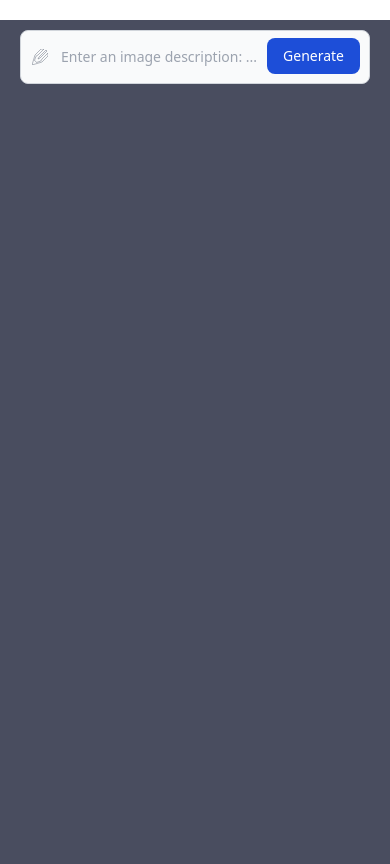
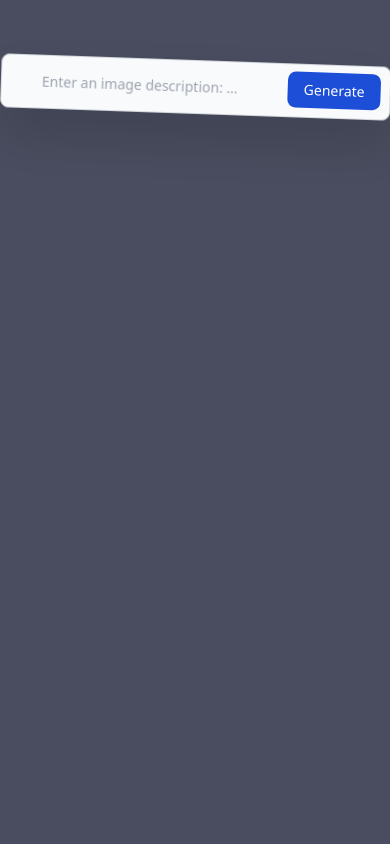
Before and after one commit to LexanderO/ai-image-transparent, a React (Vite) app: page / in a window 390 px wide. Built offline with nearby package versions, Linux system fonts and the light colour scheme; no server answers.

Commit message:
updated placement of content

```diff
--- a/src/components/ImageGenerator.jsx
+++ b/src/components/ImageGenerator.jsx
@@ -76,9 +76,9 @@ function ImageGenerator() {
   };
 
   return (
-    <div className="">
-      <div className="flex flex-col sm:flex-row-reverse gap-10 m-5">
-        <div className="w-full md:w-1/2 min-w-30 relative top-[10px] sm:top-[200px]">
+    <div className="pt-10">
+      <div className="flex flex-col sm:flex-row-reverse gap-10 justify-center">
+        <div className="w-full md:w-1/2 min-w-30 relative h-24 top-[20px] sm:top-[200px] rotate-2 ">
           <form onSubmit={handleFormSubmit}>
             <label
               htmlFor="description"
@@ -104,7 +104,7 @@ function ImageGenerator() {
                 id="description"
                 value={description}
                 onChange={handleDescriptionChange}
-                className="block w-full p-4 pl-10 text-sm text-gray-900 border border-gray-300 rounded-lg bg-gray-50 focus:ring-blue-500 focus:border-blue-500 dark:bg-gray-700 dark:border-gray-600 dark:placeholder-gray-400 dark:text-white dark:focus:ring-blue-500 dark:focus:border-blue-500"
+                className="block w-full p-4 pl-10 text-sm text-gray-900 border border-gray-300 rounded-lg drop-shadow-2xl bg-gray-50 focus:ring-blue-500 focus:border-blue-500 dark:bg-gray-700 dark:border-gray-600 dark:placeholder-gray-400 dark:text-white dark:focus:ring-blue-500 dark:focus:border-blue-500"
                 placeholder="Enter an image description: ..."
                 required
               />
@@ -117,7 +117,7 @@ function ImageGenerator() {
             </div>
           </form>
         </div>
-        <div className="w-full md:flex-initial">
+        <div className="w-1/3 md:flex-initial">
 
           {previewUrl && (
             <img
@@ -130,7 +130,7 @@ function ImageGenerator() {
             <img
               src={imageUrl}
               alt="Processed"
-              className="max-w-full mb-4 rounded-lg"
+              className="max-w-full mb-4 rounded-lg -rotate-2 drop-shadow-2xl"
             />
           )}
         </div>
@@ -140,7 +140,8 @@ function ImageGenerator() {
         progress={progress}
         height={10}
         color="#00a8ff"
-        className="mb-4"
+        background="#494D5F"
+        className=""
       />
       {loading && <div className="text-gray-700">{loadingMessage}</div>}
     </div>
```
